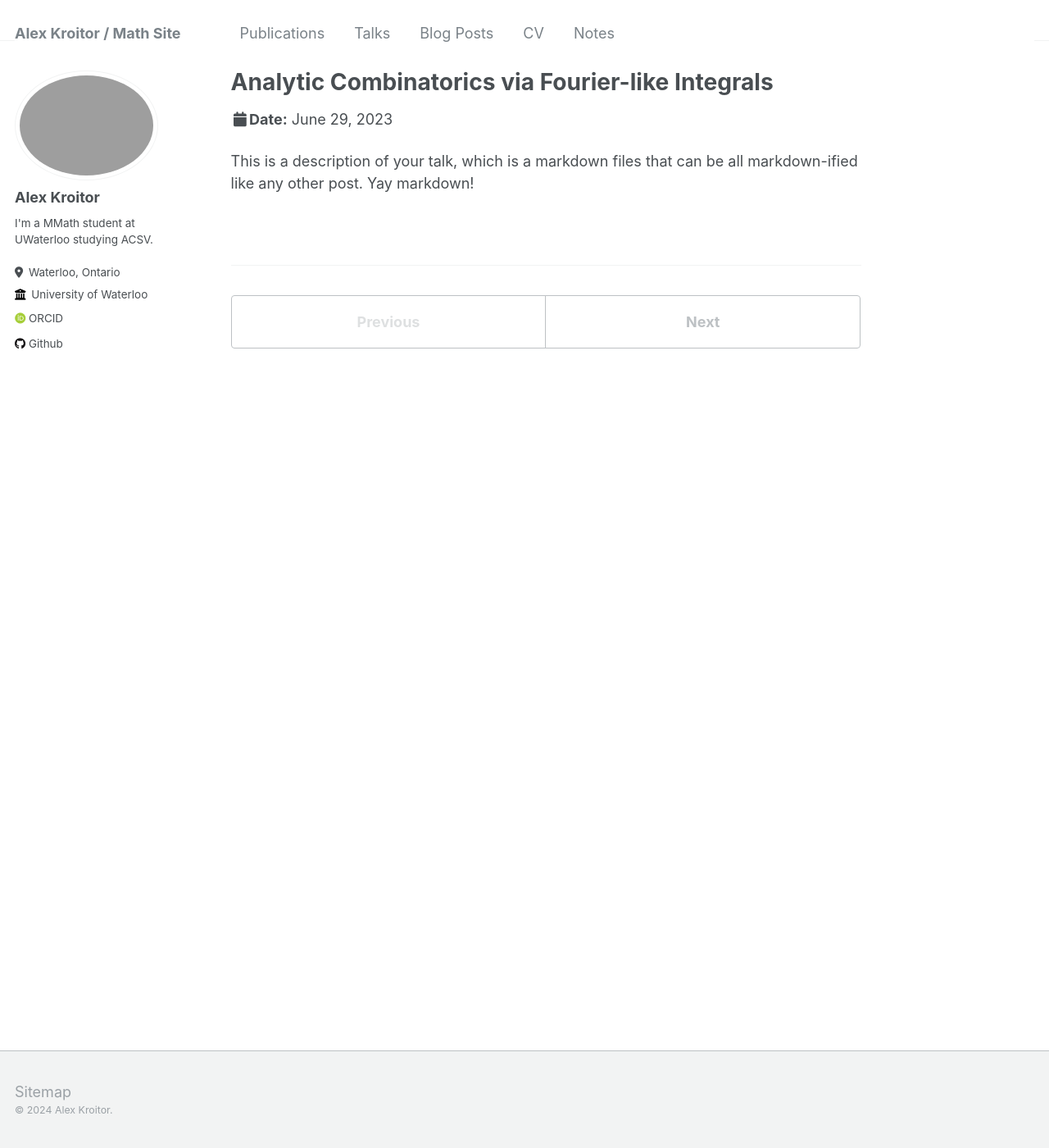
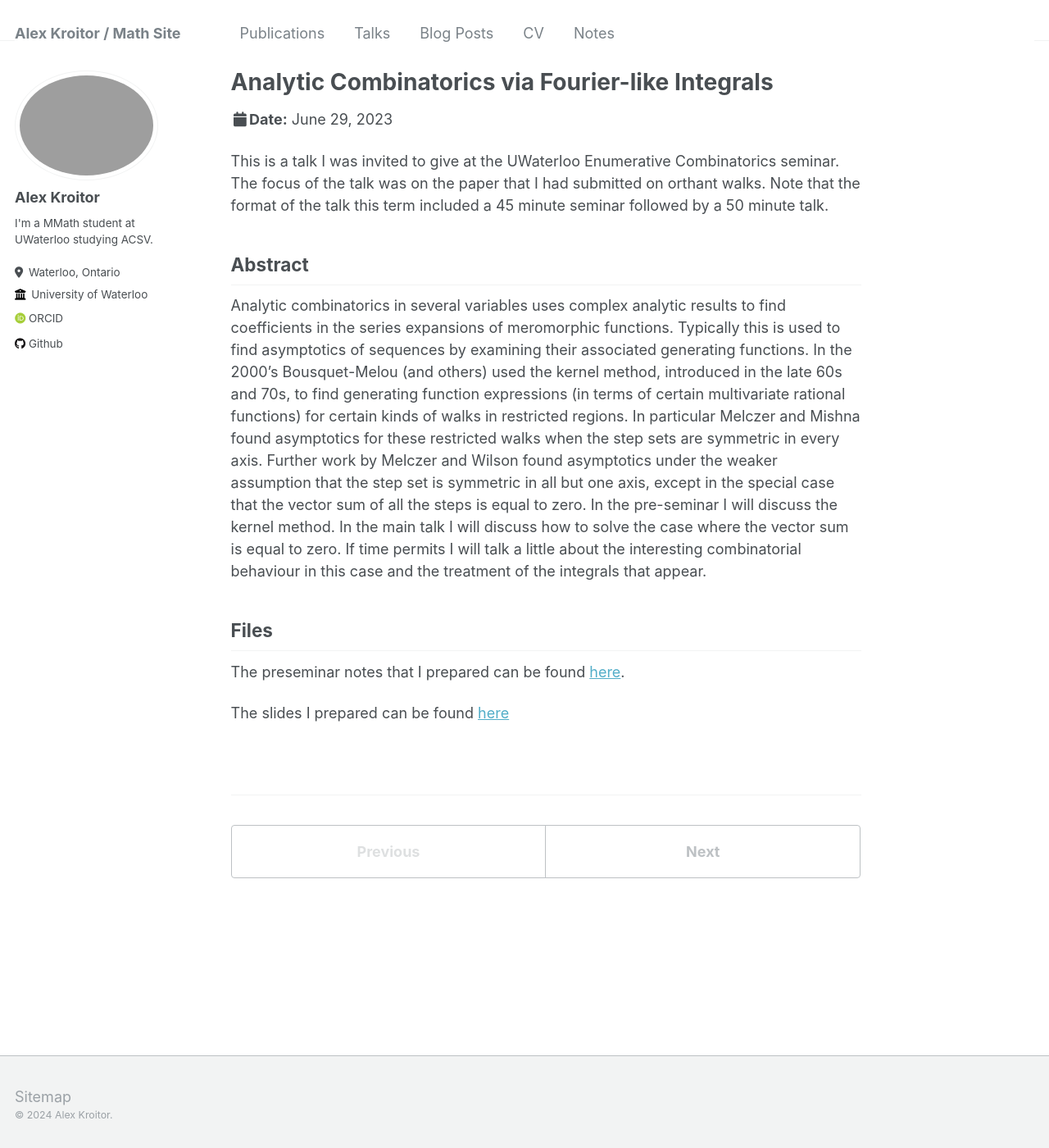
Before and after one commit to akroitor/akroitor.github.io, a Jekyll site: the page built from _talks/2023-06-29-seminar-talk.md, in a window 1280 px wide and 1400 px high. Shown: the whole window at 82% size. Built offline with Jekyll 4.4.1, drawn with Linux system fonts in a browser that asks for light colours; some web fonts are replaced.

Commit message:
Update 2023-06-29-seminar-talk.md

```diff
--- a/_talks/2023-06-29-seminar-talk.md
+++ b/_talks/2023-06-29-seminar-talk.md
@@ -8,4 +8,31 @@ date: 2023-06-29
 location: "Waterloo, Ontario"
 ---
 
-This is a description of your talk, which is a markdown files that can be all markdown-ified like any other post. Yay markdown!
+This is a talk I was invited to give at the UWaterloo Enumerative Combinatorics seminar. The focus of the talk was on the paper that I had submitted on orthant walks. Note that the format of the talk this term included a 45 minute seminar followed by a 50 minute talk.
+
+Abstract
+-----
+
+Analytic combinatorics in several variables uses complex
+analytic results to find coefficients in the series expansions of
+meromorphic functions. Typically this is used to find asymptotics of
+sequences by examining their associated generating functions. In the
+2000's Bousquet-Melou (and others) used the kernel method, introduced in
+the late 60s and 70s, to find generating function expressions (in terms
+of certain multivariate rational functions) for certain kinds of walks
+in restricted regions. In particular Melczer and Mishna found
+asymptotics for these restricted walks when the step sets are symmetric
+in every axis. Further work by Melczer and Wilson found asymptotics
+under the weaker assumption that the step set is symmetric in all but
+one axis, except in the special case that the vector sum of all the
+steps is equal to zero. In the pre-seminar I will discuss the kernel
+method. In the main talk I will discuss how to solve the case where the
+vector sum is equal to zero. If time permits I will talk a little about
+the interesting combinatorial behaviour in this case and the treatment
+of the integrals that appear.
+
+Files
+-----
+The preseminar notes that I prepared can be found [here](/files/2023-06-29-talk-preseminar.pdf).
+
+The slides I prepared can be found [here](/files/2023-06-29-talk-slides.pdf)
```
